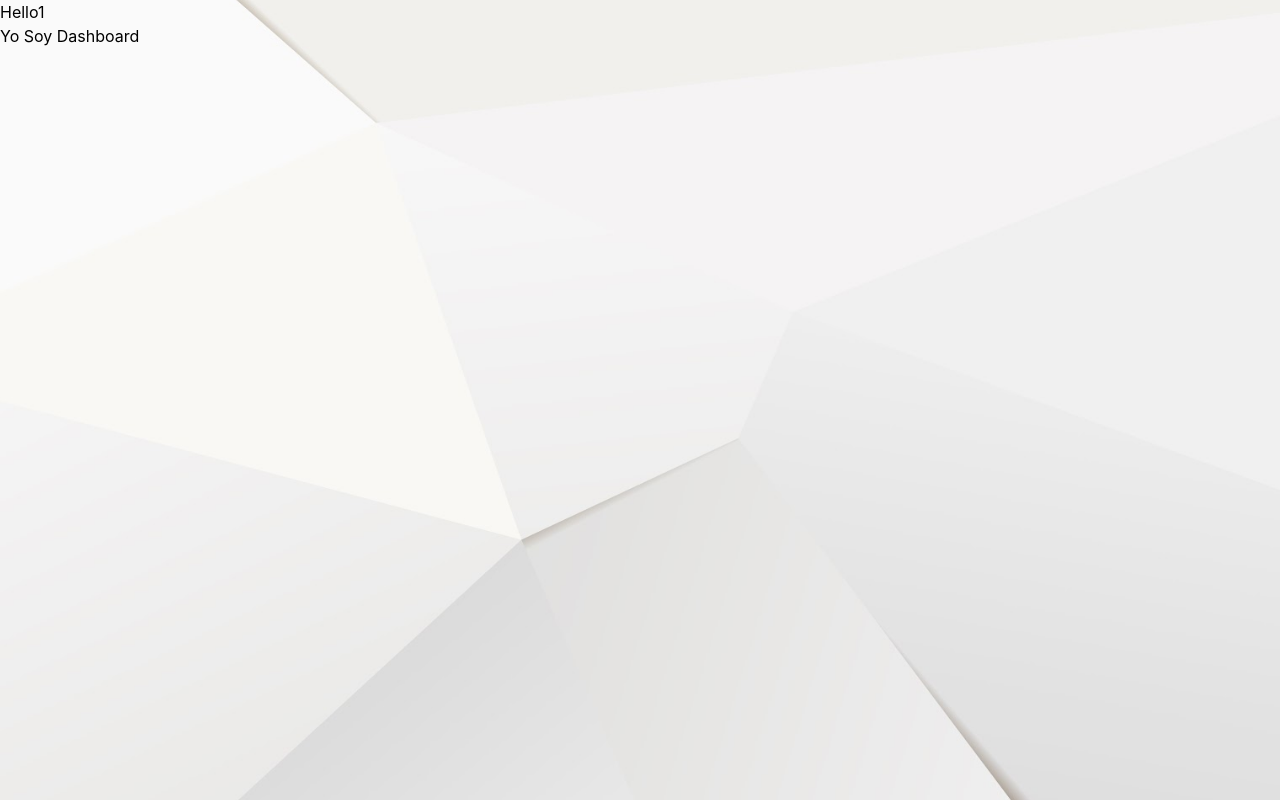
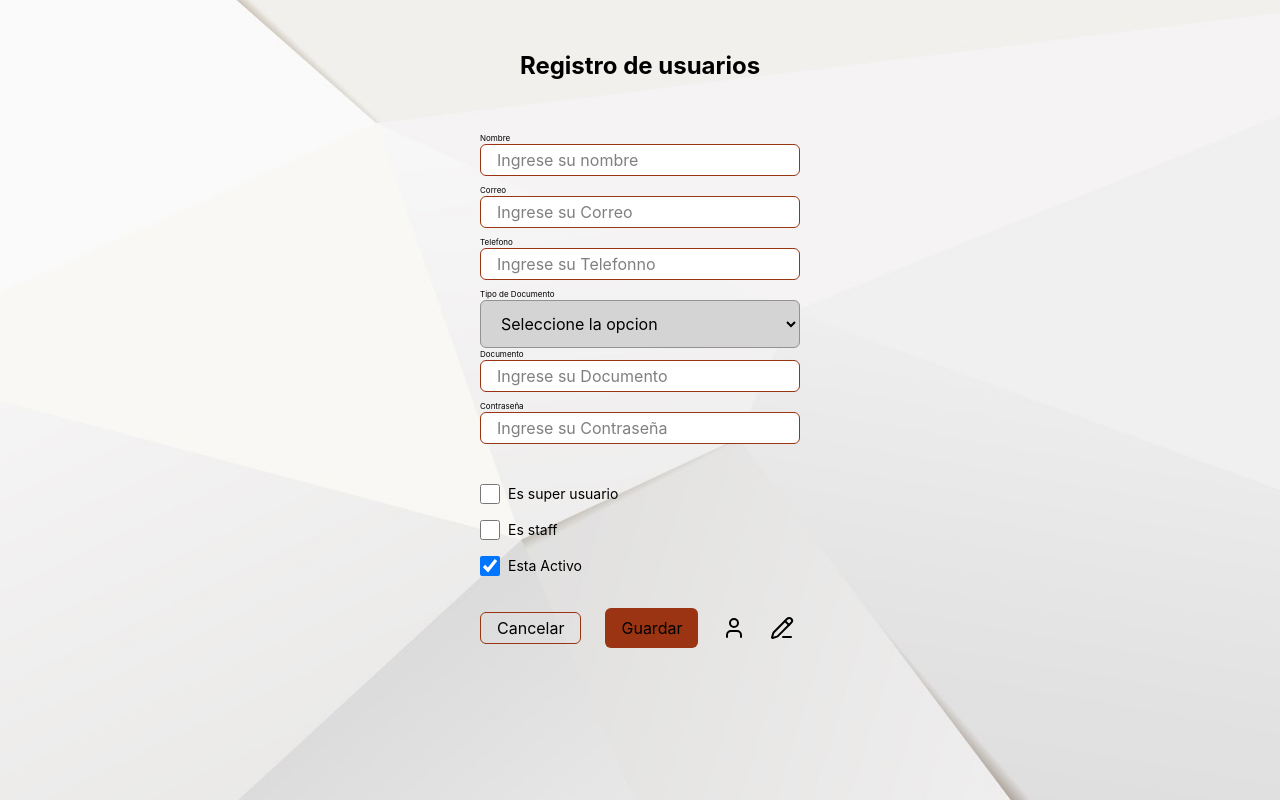
Before and after one commit to castroramirezmarcelo1-ux/3172293-react-in-class, a React (Vite) app: page /dashboard in a window 1280 px wide. Built offline with nearby package versions, Linux system fonts and the light colour scheme.

Commit message:
feat(Se sube):Segundo repositorio del dia

```diff
--- a/src/app/router.jsx
+++ b/src/app/router.jsx
@@ -21,7 +21,7 @@ const router = createBrowserRouter([
         path: "/dashboard",
         element: <DashboardLayout />,
         children: [
-            { index: true, element: <h1>Hello1</h1> },
+            // { index: true, element: <h1>Hello1</h1> },
         //      { path: "/dashboard/auth", element: <h1>Hello2</h1>},
         //      { path: "/dashboard/userList", element: <h1>Hello3</h1>},
         ],
--- a/src/features/users/components/UserRegisterForm.jsx
+++ b/src/features/users/components/UserRegisterForm.jsx
@@ -1,10 +1,11 @@
 // UserRegisterForm componente para registrar un usuario
 
 import { useState, useEffect } from "react"
-import { Input, Select, Checkbox, Button, IconButton } from "@shared";
+import { Input, Select, Checkbox, Button } from "@/shared";
 import { getDocumentTypes } from "@/services/selectService";
 // import {useNavigate } from "react-router-dom"
 import { userSchema } from "../schemas/userSchema";
+import { User, PencilLine } from "lucide-react"
 
 export default function UserRegisterForm(){
     // Estado del formulario
@@ -144,7 +145,7 @@ export default function UserRegisterForm(){
 
 return (
         <div className="grid items-center justify-center">
-            <h1 className="mx-auto my-12 text-title font-bold">Registro de usuarios</h1>
+            <h1 className="mx-auto my-12 text-title font-heading font-bold">Registro de usuarios</h1>
 
             <form
                 action=""
@@ -184,11 +185,12 @@ return (
                 />
                 <Select
                 label="Tipo de Documento"
-                name="userDocumentsType"
+                name="userDocumentType"
                 value = {formData.userDocumentType}
-                htmlFor="userDocumentsType"
+                htmlFor="userDocumentType"
                 options={documentTypes}
                 error = {errors.userDocumentType}
+                onChange={handleChange}
                 />
                 <Input
                 label="Documento"
@@ -234,11 +236,11 @@ return (
                     checked={formData.isActive}
                     onChange={handleChange}
                 />
-            <div>
+            </div>
 
                 {/*{Actions}*/}
 
-            <div className="flex gap-6 items center">
+            <div className="flex gap-6 items-center">
 
             <Button
                 variant="secondary"
@@ -256,8 +258,12 @@ return (
                 >
                 Guardar
             </Button>
+                <User/>
+                <PencilLine/>
             </div>
-                <IconButton/>
+
+            {/** Icono */}
+
             </form>
         </div>
 
--- /dev/null
+++ b/src/features/users/schemas/userSchema.js
@@ -0,0 +1,41 @@
+// src/users/schemas/userSchemas.js
+// CORRECCION: Agregar campos booleanos
+
+import { z } from "zod";
+// import { fileSchema } from "@/shared";
+
+export const userSchema = z.object({
+    userName: z
+        .string()
+        .min(3, "El nombre debe tener minimo 3 caracteres")
+        .max(60, "El nombre es demasiado largo"),
+
+    userEmail: z
+        .email()
+        .regex(/^[^\s@]+@[^\s@]+\.[^\s@]+$/, "Debe ingresar un email valido"),
+
+    userPhone: z
+        .string()
+        .regex(/^[0-9]{10}$/, "El telefono debe tener 10 digitos"),
+
+    userDocumentType: z.string().min(1, "Debe seleccionar un tipo de documento"),
+
+    userDocumentNumber: z
+        .string()
+        .min(5, "Numero de documento invalido")
+        .max(20, "Numero de documento demasiado largo"),
+
+    userPassword: z
+        .string()
+        .min(8, "Contraseña debe tener minimo 8 caracteres")
+        .regex(/[A-Z]/, "Debe contener al menos una mayuscula")
+        .regex(/[a-z]/, "Debe contener al menos una minuscula")
+        .regex(/[0-9]/, "Debe contener al menos un numero")
+        .regex(/[^A-Za-z0-9]/, "Debe contener al menos un caracter especial"),
+
+    isStaff: z.boolean(),
+    isActive: z.boolean(),
+    isSuperUser: z.boolean(),
+
+    // userImage: fileSchema.pick({ file: true }).shape.files.optional(),
+})
--- a/src/shared/components/Button.jsx
+++ b/src/shared/components/Button.jsx
@@ -10,7 +10,7 @@ export default function Button ({
 
     const variants = {
         primary: "bg-brand text-inverse hover:bg-brand-hover",
-        secondary: "bg-brand-soft text-primary hover:bg-brand-soft-hover"
+        secondary: "border border-brand bg-brand-soft text-primary hover:bg-brand-soft-hover"
     };
 
     const sizes = {
@@ -21,7 +21,8 @@ export default function Button ({
             before:-inset-y-[8px] before:-inset-x-[0px]
             `,
 
-        md: "h-10 px-4 before:absolute before:content-['']before:-inset-y-[4px] before:-inset-x-[0px] "
+        md: `h-10 px-4 before:absolute before:content-['']
+        before:-inset-y-[4px] before:-inset-x-[0px] `
     }
     return(
         <button
@@ -31,6 +32,8 @@ export default function Button ({
                     inline-flex items-center justify-center
                     rounded-md
                     translation-colors
+
+                    hover:bg-red-400
                     ${variants[variant]}
                     ${sizes[size]}
                     `}
--- a/src/shared/components/Input.jsx
+++ b/src/shared/components/Input.jsx
@@ -12,6 +12,7 @@ export default function Input({
             // Estos valores deben ser con variables
         primary: `
             border-brand
+            bg-background
         `,
         secondary: `
             border-red-950
@@ -53,6 +54,7 @@ export default function Input({
                                 ? "mb-0"
                                 : "mb-1"
                     }
+                    ${error ? "border-red-800" : "text-caption"}
                 `}
 
             >
@@ -91,7 +93,6 @@ export default function Input({
                 className={`
                     relative
                     w-full
-                    h-10
                     rounded-md
                     border
                     px-4
--- a/src/shared/components/Select.jsx
+++ b/src/shared/components/Select.jsx
@@ -34,7 +34,7 @@ export default function Select({
                 id="htmlFor"
                 className="
                     w-80
-                    h12
+                    h-12
                     rounded-md
                     border
                     border-gray-400
--- a/src/shared/layouts/AuthLayout.jsx
+++ b/src/shared/layouts/AuthLayout.jsx
@@ -5,11 +5,10 @@ import {
     Input,
     Button,
     Select,
-    Checkbox} from "@/shared";
+    Checkbox } from "@/shared";
 import {getDocumentTypes} from "../../services/selectService";
 
 export default function AuthLayout() {
-
 
     //Estado para los tipos de documento
     const[documentTypes, setDocumentTypes] = useState([])
@@ -35,7 +34,8 @@ export default function AuthLayout() {
                             type="text"
                             placeholder="Ingrese su nombre"
                             htmlFor="user-name"
-                            size="md"
+                            variant="primary"
+                            size="lg"
                         />
                         <Input
                             label="Correo"
--- a/src/shared/layouts/DashboardLayout.jsx
+++ b/src/shared/layouts/DashboardLayout.jsx
@@ -1,5 +1,6 @@
 import { Outlet } from "react-router-dom";
 import authBg from "@/assets/images/bg-3.jpg";
+import UserRegisterForm from "../../features/users/components/UserRegisterForm";
 
 export default function DashboardLayout() {
     return (
@@ -14,7 +15,7 @@ export default function DashboardLayout() {
             >
                 <main className="mx-auto">
                     <Outlet />
-                    <h1>Yo Soy Dashboard</h1>
+                    <UserRegisterForm />
                 </main>
             </div>
         </>
--- a/src/shared/layouts/Navbar.jsx
+++ b/src/shared/layouts/Navbar.jsx
@@ -0,0 +1,152 @@
+import { useState } from "react";
+import { User } from "lucide-react";
+import {
+  IconButton,
+  SearchField,
+} from "@/shared";
+import  logo  from "@/assets/images/1-logo.png";
+import { Link } from "react-router-dom";
+import { useNavigate } from "react-router-dom";
+import { logout } from "@/features/auth/services/logoutService";
+
+
+export default function Navbar(){
+
+
+  const navigate = useNavigate();
+
+
+  const handleLogout = () => {
+    logout();
+    navigate("/auth");
+  };
+
+
+  // Componente de búsqueda 😂😂😂
+  const [search, setSearch] = useState("");
+
+
+  const handleSearch = (value) => {
+    console.log("Buscar:", value);
+  };
+
+
+  const handleClear = () => {
+    console.log("Campo limpiado");
+  };
+
+
+  // Estado que controla el Switch
+   const [isActive, setIsActive] = useState(true);
+
+
+  //  Manejador del estado del switch 😂...
+  const handleStatusChange = (value) => {
+    setIsActive(value);
+
+
+    // Aquí generalmente va el llamado a una API
+    console.log("Nuevo estado", value)
+  }
+
+
+    return (
+      <nav className="w-full bg-transparent border-b-2">
+        <div className="mx-auto max-w-7xl px-4">
+          <div className="flex h-16 items-center justify-between">
+            {/* Logo de marca */}
+            <div className=" hidden sm:block items-center">
+              <Link to={"/dashboard/home"} className="text-h1 font-heading">
+                <img src={logo} alt="logo" className="h-12" />
+              </Link>
+            </div>
+
+
+            {/* Switch */}
+            {/* inline-flex :Ocupa solo su contenido, no todo el ancho. */}
+            <Switch
+              checked={isActive}
+              onChange={handleStatusChange}
+              size="md"
+              className="hidden sm:inline-flex"
+            />
+
+
+            {/* Links de navegación */}
+            <ul className="hidden md:flex items-center gap-6">
+              <li>
+                <Link to={"/auth"} className="hover:text-primary transition">
+                  Inicio
+                </Link>
+              </li>
+              <li>
+                <Link
+                  to={"/dashboard"}
+                  className="hover:text-primary transition"
+                >
+                  Cursos
+                </Link>
+              </li>
+              <li>
+                <Link to={"/inicio"} className="hover:text-primary transition">
+                  Multimedia
+                </Link>
+              </li>
+              <li>
+                <Link to={"/inicio"} className="hover:text-primary transition">
+                  Contacto
+                </Link>
+              </li>
+            </ul>
+
+
+            <SearchField
+              value={search}
+              onChange={setSearch}
+              onSubmit={handleSearch}
+              onClear={handleClear}
+              placeholder="Buscar productos..."
+              size="md"
+              variant="outlined"
+              className="w-76"
+            />
+
+
+            {/* Ícono de usuario */}
+            {/* ======= Dropdown ======= */}
+            <div className="p-10">
+              <Dropdown>
+                <DropdownTrigger>
+                  <IconButton ariaLabel="Menú de usuario">
+                    <User />
+                  </IconButton>
+                </DropdownTrigger>
+
+
+                <DropdownContent className="right-0 w-48">
+                  <DropdownItem onClick={handleLogout}>
+                    Cerrar sesión
+                  </DropdownItem>
+                  <DropdownItem>
+                    <Link to="/dashboard" className="block w-full">
+                      Crear Usuario
+                    </Link>
+                  </DropdownItem>
+                  <DropdownItem>
+                    <Link to="/dashboard/userList" className="block w-full">
+                      Gestión usuarios
+                    </Link>
+                  </DropdownItem>
+                  <DropdownItem>
+                    <Link to="/dashboard/access" className="block w-full">
+                      Admin
+                    </Link>
+                  </DropdownItem>
+                </DropdownContent>
+              </Dropdown>
+            </div>
+          </div>
+        </div>
+      </nav>
+    );
+}
```
Also changed, not shown: src/assets/Images/1-logo.png (added). Lines whose indentation alone changed are shown as unchanged.
